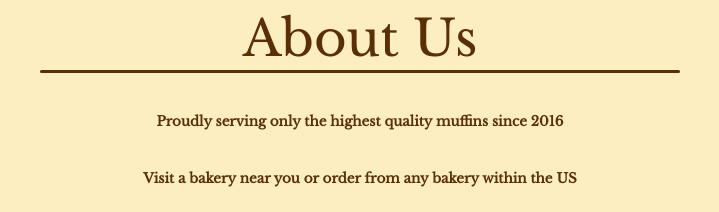
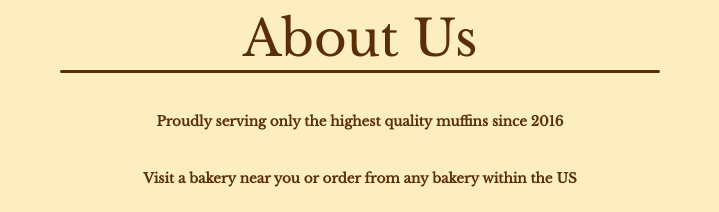
Before and after one commit to Dwayne-Lacey/ProductLandingPage, a plain HTML site: page index.html in a window 1280 px wide. Shown: the part 588-800 px from the top of the page, 280-999 px from the left. Drawn offline with nearby package versions, Linux system fonts and the light colour scheme.

Commit message:
Added max width to hr elements

```diff
--- a/styles.css
+++ b/styles.css
@@ -203,6 +203,7 @@ hr {
     border-radius: 1rem;
     background-color: rgb(90, 47, 6);
     border: none;
+    max-width: 600px;
 }
 
 section ul {
@@ -310,3 +311,6 @@ footer ul li p {
     display: block;
     margin-top: 1rem;
 }
+
+
+/* Adjust sizing for elements when below 850px wide */
```
